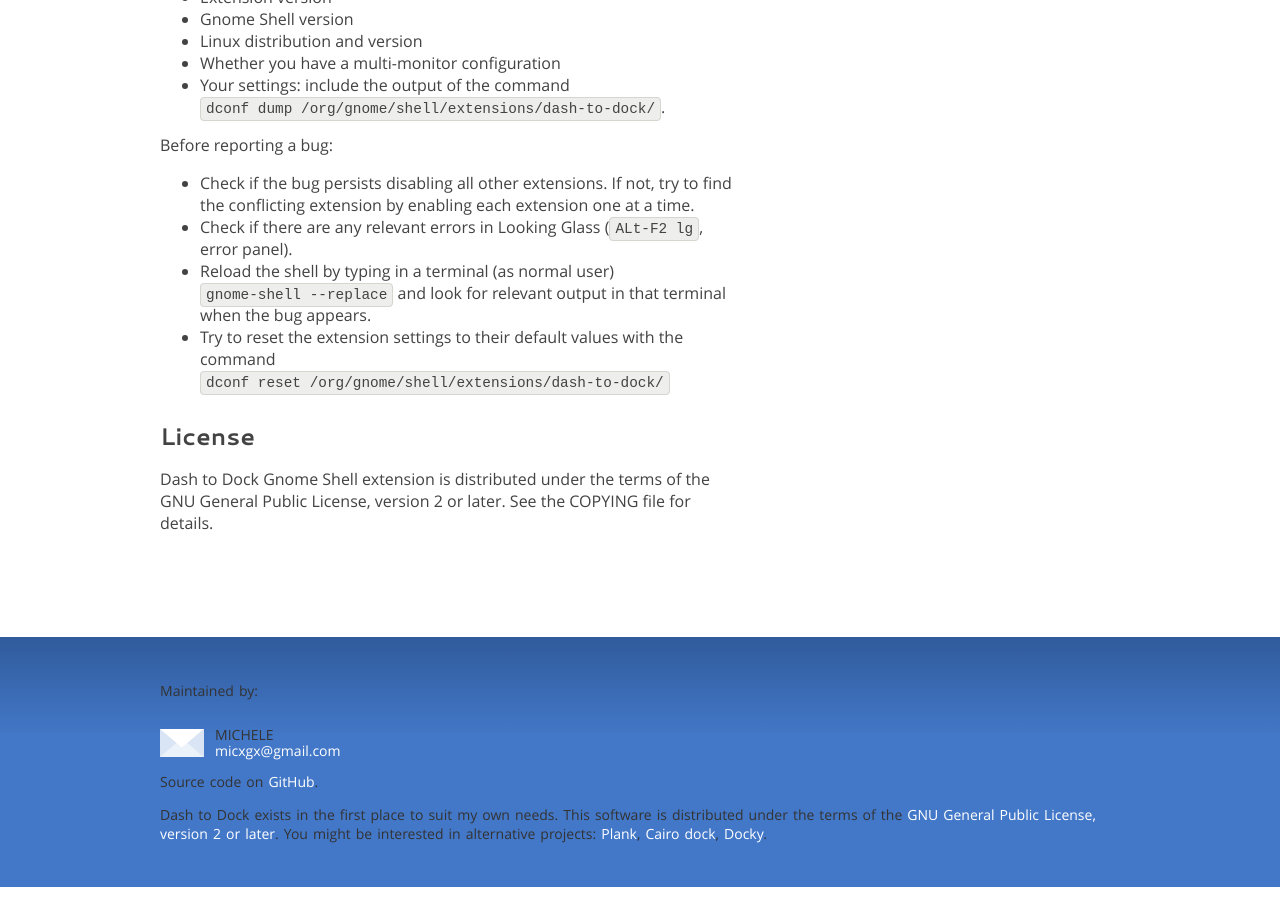
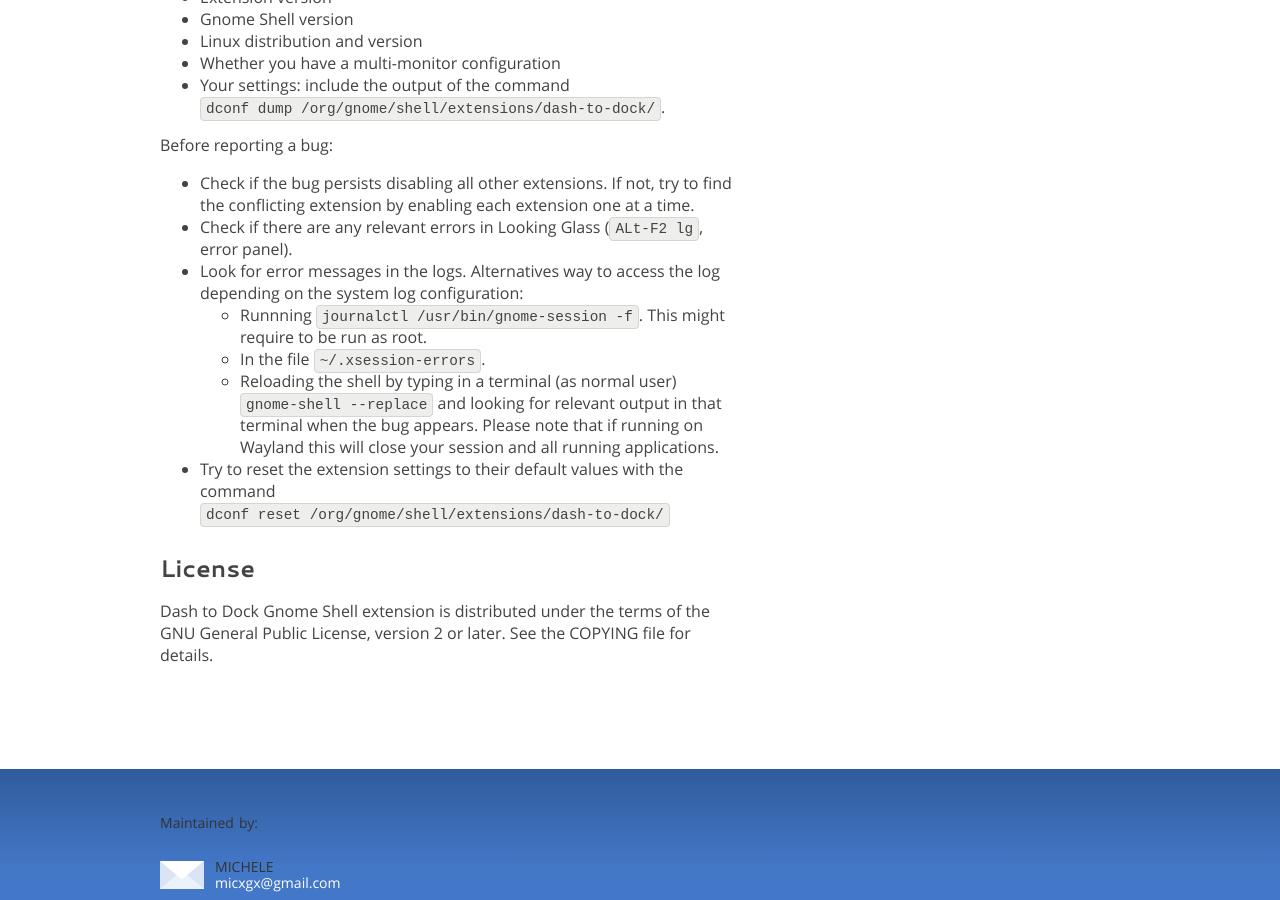
Before and after one commit to micheleg/dash-to-dock, a Jekyll site: the page built from development.md, in a window 1280 px wide and 900 px high, scrolled down 1057 px. Built offline with Jekyll 4.4.1, drawn with Linux system fonts in a browser that asks for light colours.

Commit message:
Update information to retrieve logs.

```diff
--- a/development.md
+++ b/development.md
@@ -48,7 +48,10 @@
 
  * Check if the bug persists disabling all other extensions. If not, try to find the conflicting extension by enabling each extension one at a time.
  * Check if there are any relevant errors in Looking Glass (<code>ALt-F2 lg</code>, error panel).
- * Reload the shell by typing in a terminal (as normal user) <code>gnome-shell --replace</code> and look for relevant output in that terminal when the bug appears.
+ * Look for error messages in the logs. Alternatives way to access the log depending on the system log configuration:
+   - Runnning <code>journalctl /usr/bin/gnome-session -f</code>. This might require to be run as root.
+   - In the file <code>~/.xsession-errors</code>.
+   - Reloading the shell by typing in a terminal (as normal user) <code>gnome-shell --replace</code> and looking for relevant output in that terminal when the bug appears. Please note that if running on Wayland this will close your session and all running applications.
  * Try to reset the extension settings to their default values with the command <code>dconf reset /org/gnome/shell/extensions/dash-to-dock/</code>
 
 
```
